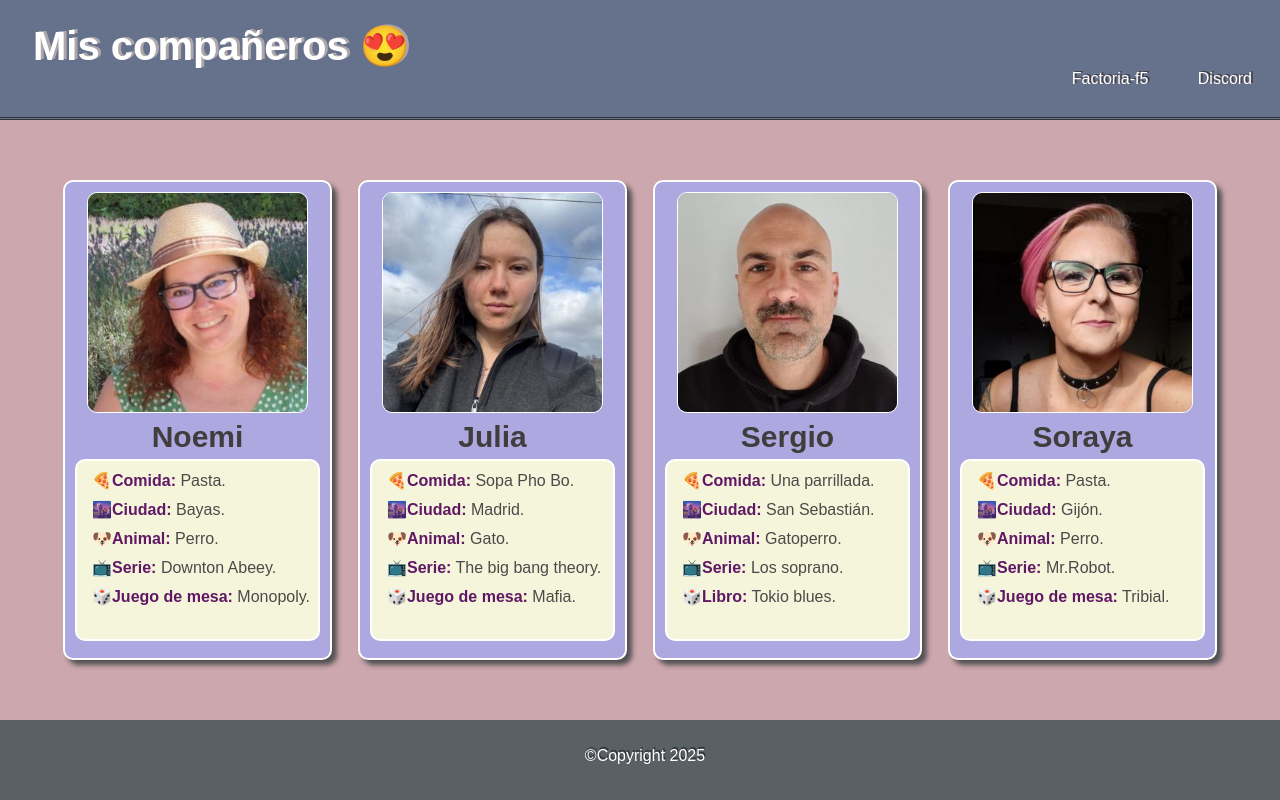
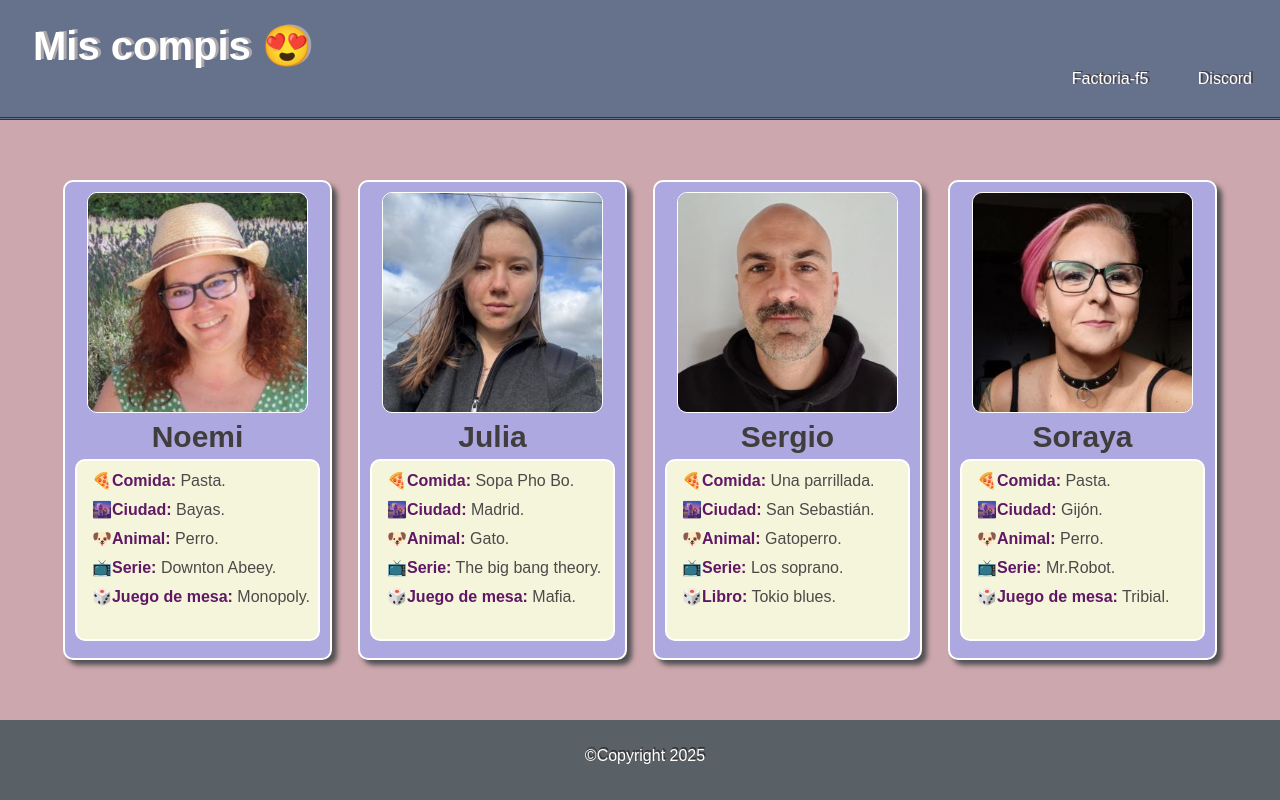
Before and after one commit to cuyssi/proyecto1-cards, a plain HTML site: page index.html in a window 1280 px wide. Drawn offline with Linux system fonts and the light colour scheme.

Commit message:
cambio h1 a compis

```diff
--- a/index.html
+++ b/index.html
@@ -8,7 +8,7 @@
     </head>
     <body>
         <header><!-----------------------cabecera---------------------------------->
-            <h1>Mis compañeros 😍</h1>
+            <h1>Mis compis 😍</h1>
             <nav class="menu">
                 <ul>
                     <li>
```
